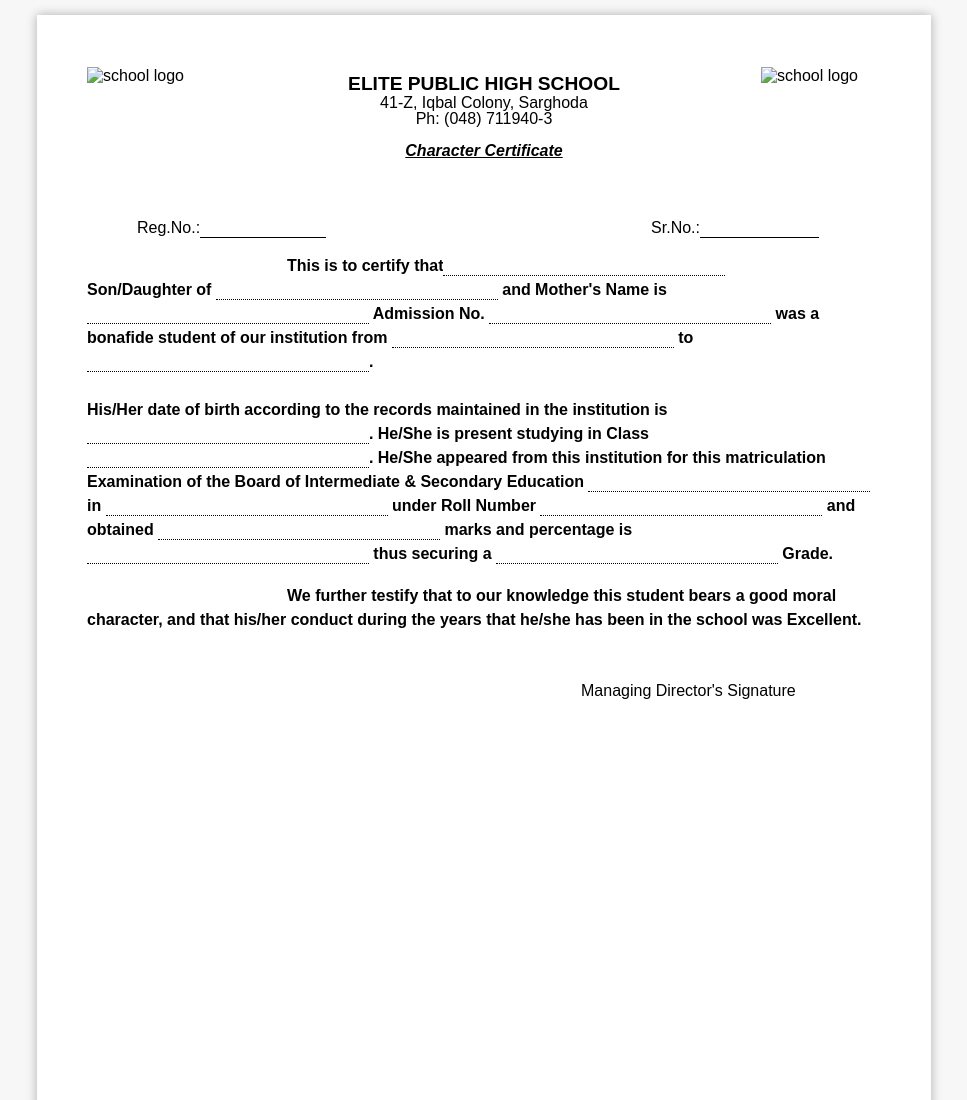
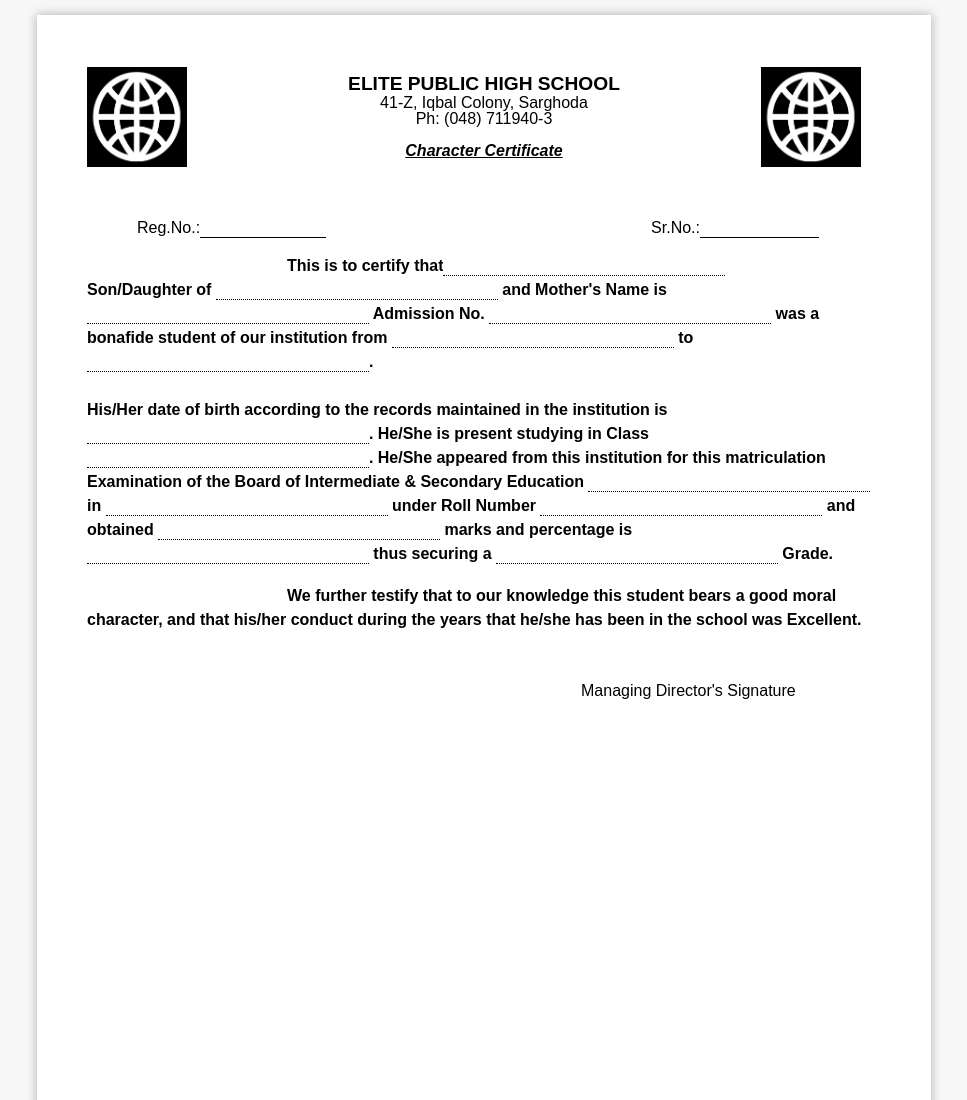
Before and after one commit to PiyushSharma0/Character-Certificate, a plain HTML site: page index.html in a window 1280 px wide. Shown: the top 1100 px of the page, without its empty margins (156-1123 px from the left). Drawn offline with Linux system fonts and the light colour scheme.

Commit message:
Update index.html

```diff
--- a/index.html
+++ b/index.html
@@ -8,7 +8,7 @@
   <body>
     <div class="certificate">
       <div class="header">
-        <img src="Assets\logo.png" alt="school logo">
+        <img src="logo.png" alt="school logo">
         <div class="school">
             <p style="font-size: 1.2rem; font-weight: bold;">ELITE PUBLIC HIGH SCHOOL</p>
             <p>41-Z, Iqbal Colony, Sarghoda</p>
@@ -16,7 +16,7 @@
             <br>
             <i><u><p style="font-weight: bold;">Character Certificate</p></u></i>
         </div>
-        <img src="Assets\logo.png" alt="school logo">
+        <img src="logo.png" alt="school logo">
       </div>
       <br>
       <br>
```
